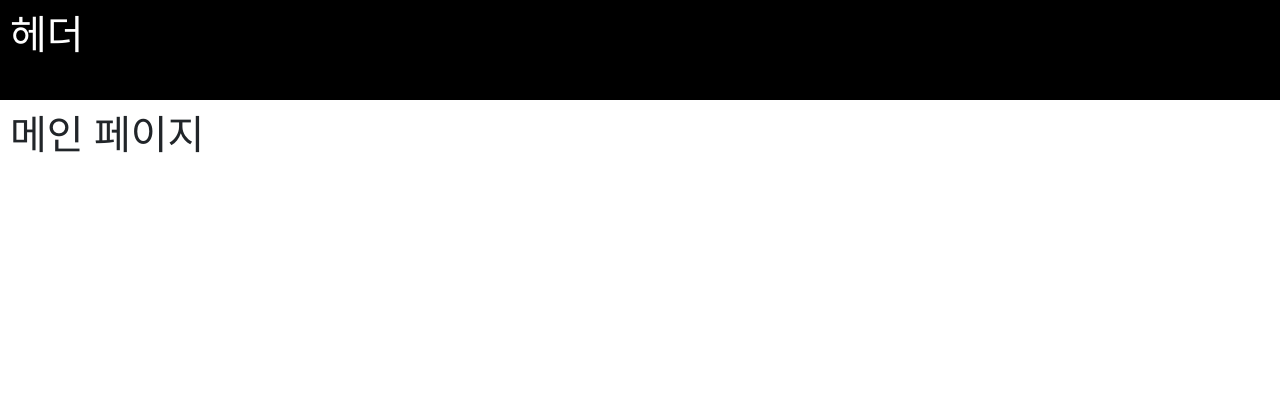
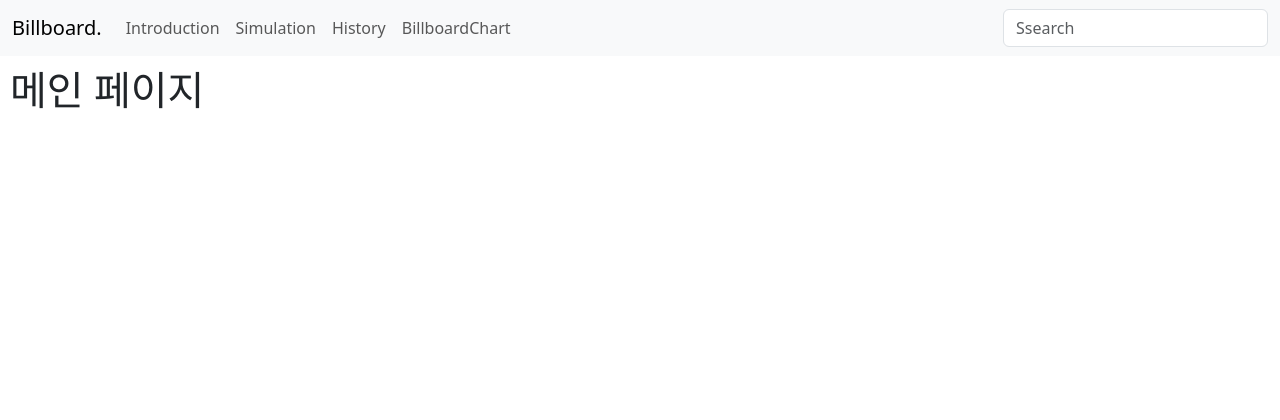
Before and after one commit to CG05/BillboardAnalitics, a Django app: page / in a window 1280 px wide. Shown: the top 420 px of the page. Run offline with Django 5.2, Linux system fonts and the light colour scheme.

Commit message:
해야지

```diff
--- a/server/server/urls.py
+++ b/server/server/urls.py
@@ -20,5 +20,6 @@ from django.urls import path
 
 urlpatterns = [
     path("admin/", admin.site.urls),
-    path("", views.mainpage)
+    path("", views.mainpage),
+
 ]
--- a/server/static/css/main.css
+++ b/server/static/css/main.css
@@ -3,8 +3,9 @@ body {
 }
 header {
     background-color : black;
-    height: 100px;
+    height: 200px;
     padding: 10px;
+    align-items: center;
 }
 header h1 {
     margin: 0;
--- a/server/templates/main.html
+++ b/server/templates/main.html
@@ -1,8 +1,6 @@
 {% extends 'template.html' %}
 
 {% block title %}FrontPage{% endblock %}
-{% block header %}
-{% endblock %}
 
 {% load static %}
 
--- a/server/templates/template.html
+++ b/server/templates/template.html
@@ -5,16 +5,55 @@
     <meta name="viewport" content="width=device-width, initial-scale=1.0">
     <title>{% block title %}{% endblock %}</title>
     {% load static %}
-    <link href="https://cdn.jsdelivr.net/npm/bootstrap@5.3.3/dist/css/bootstrap.min.css" rel="stylesheet" integrity="sha384-QWTKZyjpPEjISv5WaRU9OFeRpok6YctnYmDr5pNlyT2bRjXh0JMhjY6hW+ALEwIH" crossorigin="anonymous">
-    <script src="https://cdn.jsdelivr.net/npm/bootstrap@5.3.3/dist/js/bootstrap.bundle.min.js" integrity="sha384-YvpcrYf0tY3lHB60NNkmXc5s9fDVZLESaAA55NDzOxhy9GkcIdslK1eN7N6jIeHz" crossorigin="anonymous"></script>
+    <link href="https://cdn.jsdelivr.net/npm/bootstrap@5.3.3/dist/css/bootstrap.min.css" rel="stylesheet"
+    integrity="sha384-QWTKZyjpPEjISv5WaRU9OFeRpok6YctnYmDr5pNlyT2bRjXh0JMhjY6hW+ALEwIH" crossorigin="anonymous">
+    <script src="https://cdn.jsdelivr.net/npm/bootstrap@5.3.3/dist/js/bootstrap.bundle.min.js"
+    integrity="sha384-YvpcrYf0tY3lHB60NNkmXc5s9fDVZLESaAA55NDzOxhy9GkcIdslK1eN7N6jIeHz" crossorigin="anonymous"></script>
     <link rel="stylesheet" href="{% static 'css/main.css' %}">
     {% block style %}{% endblock %}
 </head>
 <body>
     {% block script %}{% endblock %}
-    <header>
-        <h1>헤더</h1>
-    </header>
+        <nav class="navbar navbar-expand-lg bg-body-tertiary">
+        <div class="container-fluid">
+          <a class="navbar-brand" href="">Billboard.</a>
+          <button class="navbar-toggler" type="button" data-bs-toggle="collapse"
+            data-bs-target="#navbarSupportedContent" aria-controls="navbarSupportedContent"
+            aria-expanded="false" aria-label="Toggle navigation">
+            <span class="navbar-toggler-icon"></span>
+          </button>
+          <div class="collapse navbar-collapse" id="navbarSupportedContent">
+            <ul class="navbar-nav me-auto mb-2 mb-lg-0">
+              <li class="nav-item">
+                <a class="nav-link" href="#">Introduction</a>
+              </li>
+              <li class="nav-item">
+                <a class="nav-link" href="#">Simulation</a>
+              </li>
+              <li class="nav-item">
+                <a class="nav-link" href="#">History</a>
+              </li>
+              <li class="nav-item">
+                <a class="nav-link" href="#">BillboardChart</a>
+              </li>
+              <!-- <li class="nav-item dropdown">
+                <a class="nav-link dropdown-toggle" href="#" role="button" data-bs-toggle="dropdown" aria-expanded="false">
+                  Dropdown
+                </a>
+                <ul class="dropdown-menu">
+                  <li><a class="dropdown-item" href="#">Action</a></li>
+                  <li><a class="dropdown-item" href="#">Another action</a></li>
+                  <li><hr class="dropdown-divider"></li>
+                  <li><a class="dropdown-item" href="#">Something else here</a></li>
+                </ul>
+              </li> -->
+            </ul>
+                <div class="dflex">
+                    <input class="form-control me-2" type="search" placeholder="Ssearch" aria-label="Search">
+                </div>
+            </div>
+        </div>
+    </nav>
     {% block content %}{% endblock %}
     <footer>
         <h1>푸터</h1>
```
Also changed, not shown: server/templates/header.html (added, +46 -0 lines), server/server/views.py (line endings or trailing spaces).
